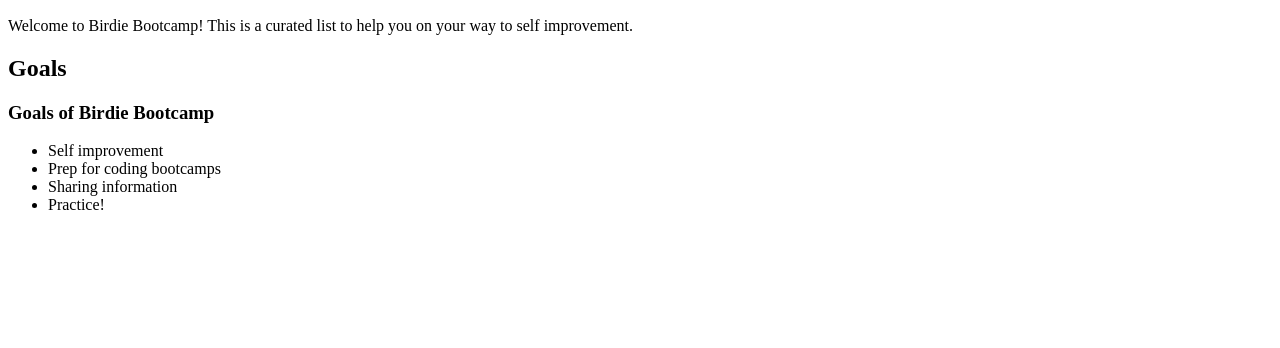
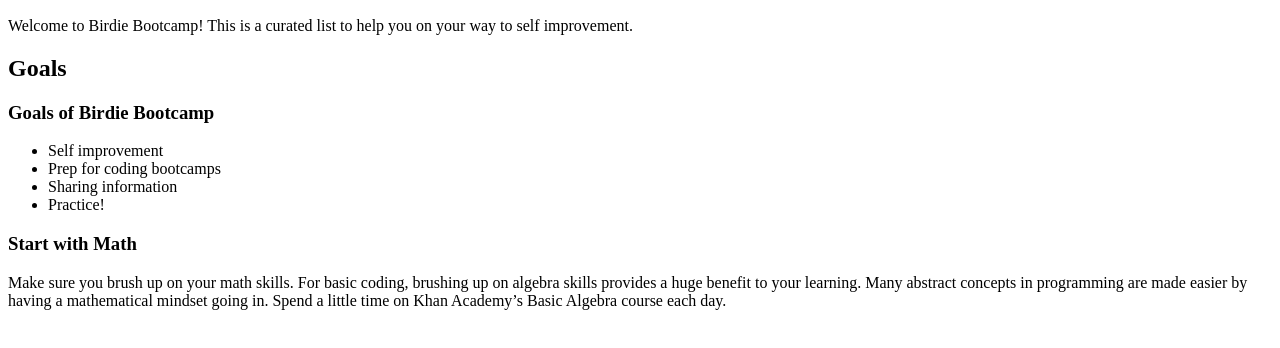
Before and after one commit to birdiebootcamp/birdiebootcamp.github.io, a plain HTML site: page index.html in a window 1280 px wide. Shown: the part 110-458 px from the top of the page. Drawn offline with Linux system fonts and the light colour scheme.

Commit message:
Update index.html

```diff
--- a/index.html
+++ b/index.html
@@ -20,7 +20,11 @@
 		<li>Practice!</li>
 	</ul>
 
-
+<h3>Start with Math</h3>
+<p>Make sure you brush up on your math skills.
+For basic coding, brushing up on algebra skills provides a huge benefit to your learning.
+Many abstract concepts in programming are made easier by having a mathematical mindset going in.
+Spend a little time on Khan Academy’s Basic Algebra course each day. </p>
 
 </body>
 
```
